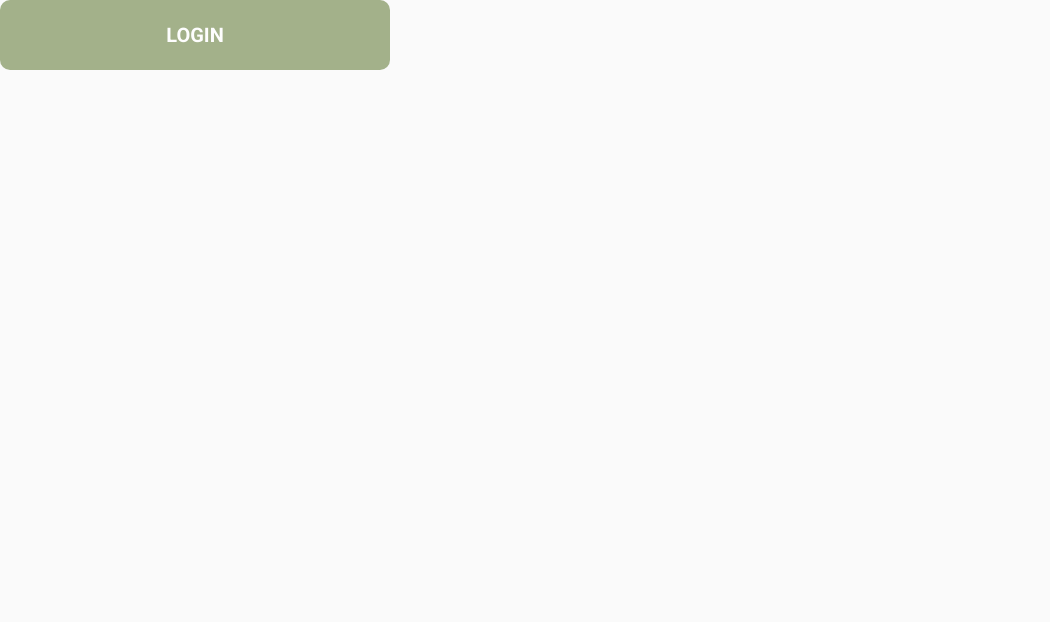
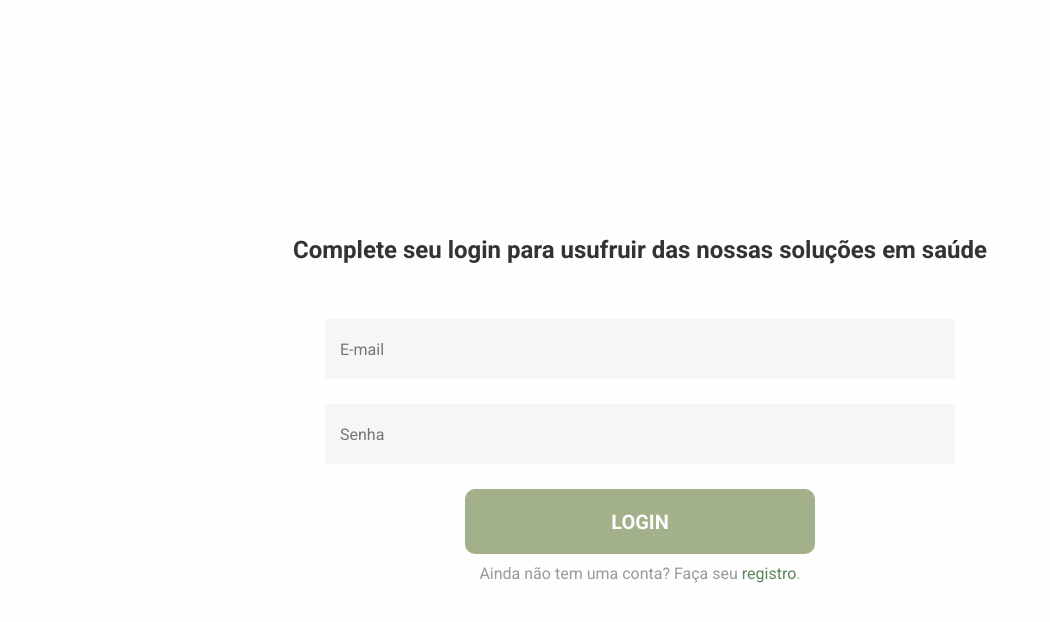
Before and after one commit to juliatileo/medsuite-frontend, a React (Vite) app: page / in a window 1280 px wide. Shown: the top 622 px of the page, without its empty margins (0-1050 px from the left). Built offline with nearby package versions, Linux system fonts and the light colour scheme.

Commit message:
login page implementation

```diff
--- a/src/Theme.tsx
+++ b/src/Theme.tsx
@@ -7,6 +7,10 @@ const theme = {
     fernGreen: "#5C865B",
     hunterGreen: "#3A5A40",
     brunswickGreen: "#344E41",
+    seasalt: "#F6F6F6",
+    white: "#FEFEFE",
+    jet: "#333333",
+    battleshipGray: "#999999",
   },
   fonts: ["sans-serif", "Roboto"],
   fontSizes: {
--- a/src/components/Button/index.tsx
+++ b/src/components/Button/index.tsx
@@ -1,7 +1,7 @@
 import { ButtonBody, ButtonText } from "./styles";
 import { ButtonProps } from "./types";
 
-function Button(props: ButtonProps) {
+function Button(props: ButtonProps): JSX.Element {
   return (
     <ButtonBody
       height={props.height}
--- /dev/null
+++ b/src/components/Input/index.tsx
@@ -0,0 +1,16 @@
+import { InputBody } from "./styles";
+import { InputProps } from "./types";
+
+function Input(props: InputProps): JSX.Element {
+  return (
+    <InputBody
+      placeholder={props.placeholder}
+      width={props.width}
+      height={props.height}
+      onChange={props.onChange}
+      type={props.type}
+    />
+  );
+}
+
+export default Input;
--- /dev/null
+++ b/src/components/Input/styles.ts
@@ -0,0 +1,10 @@
+import styled from "styled-components";
+
+export const InputBody = styled.input`
+  border: none;
+  padding: 5px 15px;
+  height: ${(props) => props.height};
+  width: ${(props) => props.width};
+  background-color: ${(props) => props.theme.colors.seasalt};
+  font-size: ${(props) => props.theme.fontSizes.small};
+`;
--- /dev/null
+++ b/src/components/Input/types.ts
@@ -0,0 +1,7 @@
+export interface InputProps {
+  placeholder: string;
+  height: string;
+  width: string;
+  type: string;
+  onChange: (res: React.ChangeEvent<HTMLInputElement>) => void;
+}
--- a/src/globalStyles.ts
+++ b/src/globalStyles.ts
@@ -1,17 +1,26 @@
 import { createGlobalStyle } from "styled-components";
 
 const GlobalStyle = createGlobalStyle`
-        * {
+    * {
             font-family: 'Roboto', sans-serif;
-        }
+    }
 
     body, html, #root {
         margin: 0;
         padding: 0;
-        background-color: #fafafa;
+        background-color: #fefefe;
         color: #333;
     }
 
+
+    textarea:focus, input:focus{
+        outline: none;
+    }
+
+    a {
+        text-decoration: none;
+        color: inherit;
+    }
 `;
 
 export default GlobalStyle;
--- a/src/pages/Login/index.tsx
+++ b/src/pages/Login/index.tsx
@@ -1,15 +1,46 @@
+import Input from "components/Input";
 import Button from "components/Button";
+import { LoginContainer, LoginCreateAccount } from "./styles";
+import { useState } from "react";
+import { LoginParams } from "./types";
 
-function Login() {
+function Login(): JSX.Element {
+  const [loginParams, setLoginParams] = useState<LoginParams>({});
+
   return (
-    <Button
-      text="LOGIN"
-      width="390px"
-      height="70px"
-      onClick={() => {
-        console.log("clicou");
-      }}
-    />
+    <LoginContainer>
+      <h2>Complete seu login para usufruir das nossas soluções em saúde</h2>
+      <Input
+        placeholder="E-mail"
+        height="50px"
+        width="600px"
+        type="text"
+        onChange={(res) =>
+          setLoginParams({ ...loginParams, email: res.target.value })
+        }
+      />
+      <Input
+        placeholder="Senha"
+        height="50px"
+        width="600px"
+        type="password"
+        onChange={(res) =>
+          setLoginParams({ ...loginParams, password: res.target.value })
+        }
+      />
+      <Button
+        text="LOGIN"
+        width="350px"
+        height="65px"
+        onClick={() => {
+          console.log(loginParams);
+        }}
+      />
+      <LoginCreateAccount>
+        Ainda não tem uma conta? Faça seu{" "}
+        <LoginCreateAccount green="true">registro</LoginCreateAccount>.
+      </LoginCreateAccount>
+    </LoginContainer>
   );
 }
 
--- /dev/null
+++ b/src/pages/Login/styles.ts
@@ -0,0 +1,34 @@
+import styled from "styled-components";
+
+export const LoginContainer = styled.div`
+  display: flex;
+  flex-direction: column;
+  align-items: center;
+  justify-content: center;
+  height: 100vh;
+  width: 100vw;
+
+  h2 {
+    margin-bottom: 30px;
+    color: ${(props) => props.theme.colors.jet};
+  }
+
+  input,
+  button {
+    margin-top: 25px;
+  }
+
+  :last-child {
+    margin-bottom: 0;
+  }
+`;
+
+export const LoginCreateAccount = styled.span<{ green?: string }>`
+  margin-top: 10px;
+  font-size: ${(props) => props.theme.fontSizes.small};
+  color: ${(props) =>
+    props.green === "true"
+      ? props.theme.colors.fernGreen
+      : props.theme.colors.battleshipGray};
+  cursor: ${(props) => (props.green ? "pointer" : "inherit")};
+`;
--- /dev/null
+++ b/src/pages/Login/types.ts
@@ -0,0 +1,4 @@
+export interface LoginParams {
+  email?: string;
+  password?: string;
+}
```
